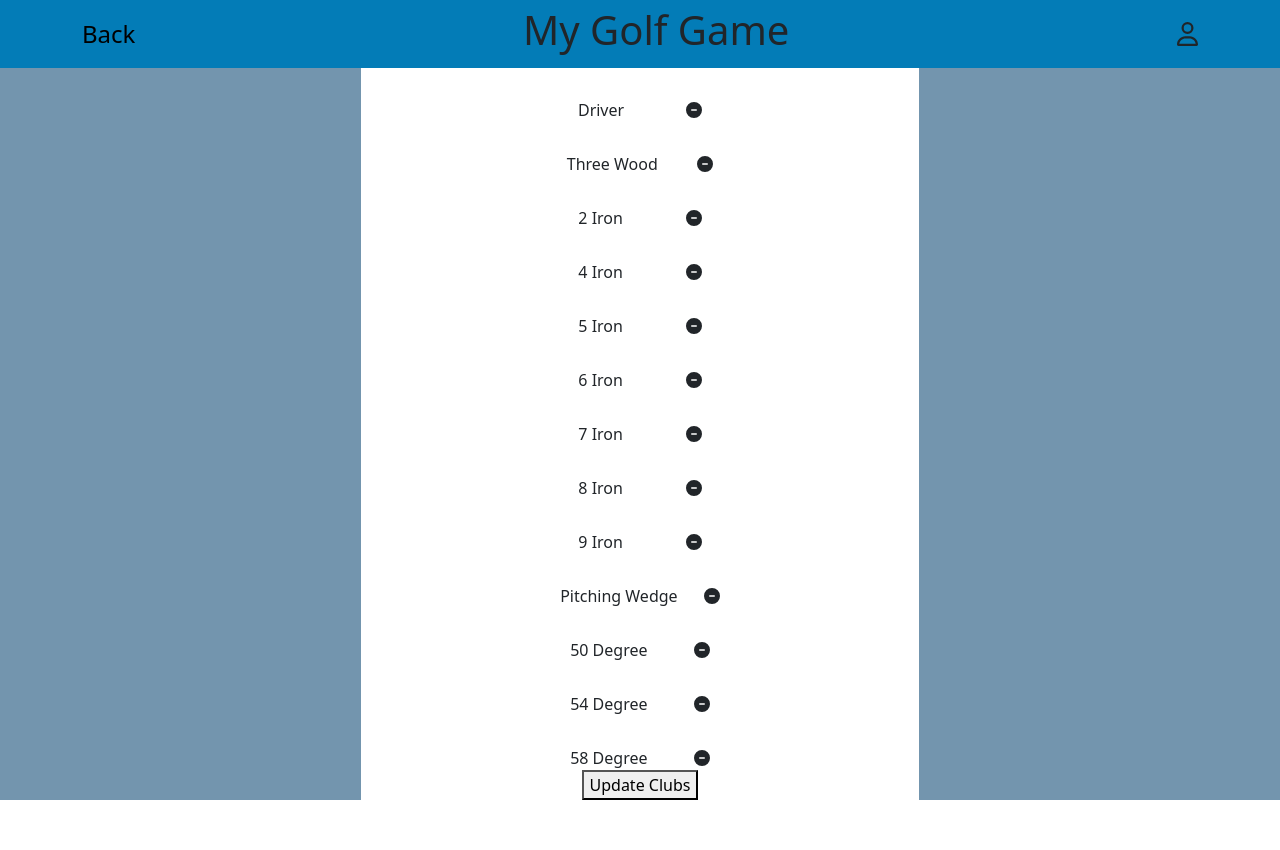
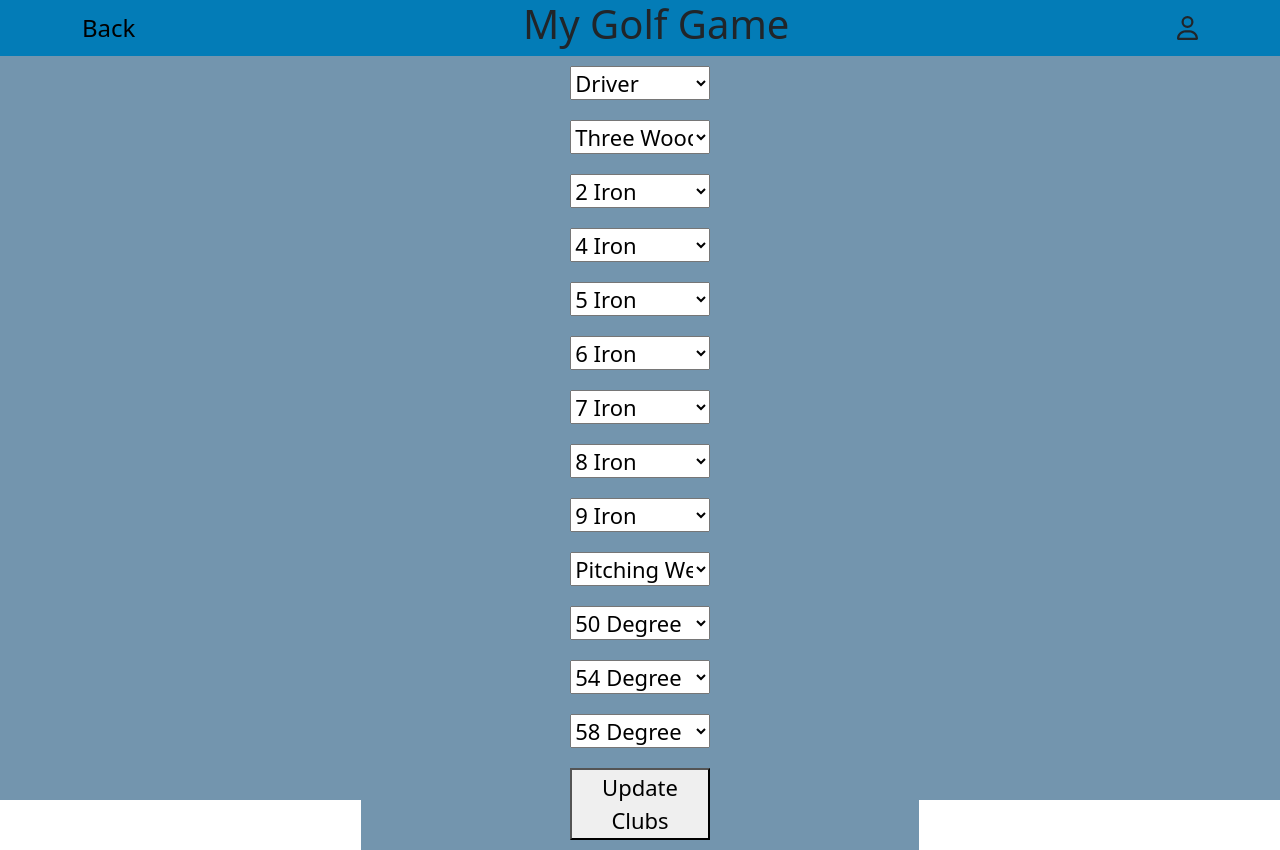
Before and after one commit to HoganBerens/hoganberens.github.io, a React (Create React App) app: page /changeClubs in a window 1280 px wide. Before the commit the page ends 800 px from the top, so only its background shows below. Built offline with nearby package versions, Linux system fonts and the light colour scheme.

Commit message:
created form to change clubs

```diff
--- a/src/components/my-golf-game/changeClubs.css
+++ b/src/components/my-golf-game/changeClubs.css
@@ -10,21 +10,14 @@
   justify-content: center;
   flex: 1 1 auto;
 }
-.changeClubs-clubs-wrapper {
-  background-color: white;
+.changeClubs-clubs-container {
+  background-color: #7395ae;
   display: flex;
   flex-direction: column;
   align-items: center;
+  justify-content: center;
 }
-.changeClubs-club-container {
-  display: flex;
-  justify-content: space-around;
-  margin-top: 30px;
-  align-items: center;
+.club {
+  margin: 10px;
+  font-size: 22px;
 }
-
-.changeClubs-clubs {
-  flex: 1 1 auto;
-}
-.changeClubs-club-name {
-}
--- a/src/components/my-golf-game/changeClubs.jsx
+++ b/src/components/my-golf-game/changeClubs.jsx
@@ -1,41 +1,46 @@
+import { club } from "fontawesome";
 import React from "react";
 import "./changeClubs.css";
 import Header from "./header";
-import { clubs } from "./utils";
-import { FontAwesomeIcon } from "@fortawesome/react-fontawesome";
-import { faCircleMinus } from "@fortawesome/free-solid-svg-icons";
+import { clubs, possibleClubs } from "./utils";
 
 const ChangeClubs = () => {
-  let clubSelectHandler = (event) => {
-    console.log(event.target);
+  let arr1 = [];
+
+  let clubChange = (clubIndex) => {
+    arr1.push({ value: clubIndex });
   };
-  let updateClubsHandler = () => {};
 
-  let oldClubHandler = (event) => {
-    console.log(event.target.value);
+  let changeClubFormSubmit = (event) => {
+    for (let i = 0; i < arr1.length; i++) {
+      clubs.splice(arr1[i].value, 1, event.target[arr1[i].value].value);
+    }
   };
 
   return (
     <div className="changeClubs-container">
       <Header />
       <div className="changeClubs-content-wrapper container">
-        <div className="changeClubs-clubs-wrapper col-md-6 ">
+        <form
+          className="changeClubs-clubs-container col-md-6"
+          onSubmit={changeClubFormSubmit}
+        >
           {clubs.map((club, clubIndex) => (
-            <div
-              className="changeClubs-club-container col-md-4"
+            <select
               key={clubIndex}
+              className="club col-md-3"
+              onChange={clubChange.bind(this, clubIndex)}
             >
-              <div
-                className="changeClubs-club-name"
-                onClick={clubSelectHandler}
-              >
-                {club}
-              </div>
-              <FontAwesomeIcon onClick={oldClubHandler} icon={faCircleMinus} />
-            </div>
+              <option hidden={true}>{club}</option>
+              {possibleClubs.map((possibleClub, possibleClubIndex) => (
+                <option key={possibleClubIndex}>{possibleClub}</option>
+              ))}
+            </select>
           ))}
-          <button onClick={updateClubsHandler}>Update Clubs</button>
-        </div>
+          <button type="submit" className="club col-md-3">
+            Update Clubs
+          </button>
+        </form>
       </div>
     </div>
   );
--- a/src/components/my-golf-game/utils.jsx
+++ b/src/components/my-golf-game/utils.jsx
@@ -12,6 +12,31 @@ export let clubs = [
   "50 Degree",
   "54 Degree",
   "58 Degree",
+];
+
+export let possibleClubs = [
+  "Driver",
+  "3 Wood",
+  "5 Wood",
+  "7 Wood",
+  "3 Hybrid",
+  "5 Hybrid",
+  "7 Hybrid",
+  "2 Iron",
+  "3 Iron",
+  "4 Iron",
+  "5 Iron",
+  "6 Iron",
+  "7 Iron",
+  "8 Iron",
+  "9 Iron",
+  "Pitching Wedge",
+  "50 Degree",
+  "52 Degree",
+  "54 Degree",
+  "56 Degree",
+  "58 Degree",
+  "60 Degree",
 ];
 
 export let course = {
```
